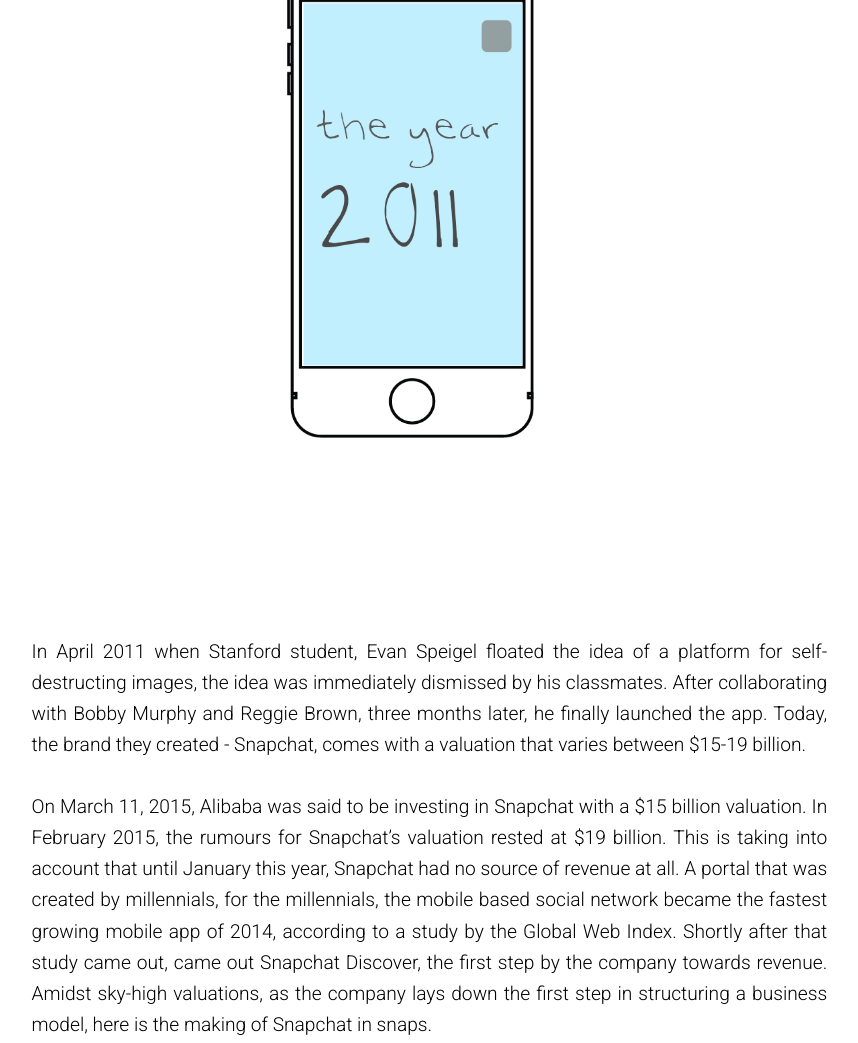
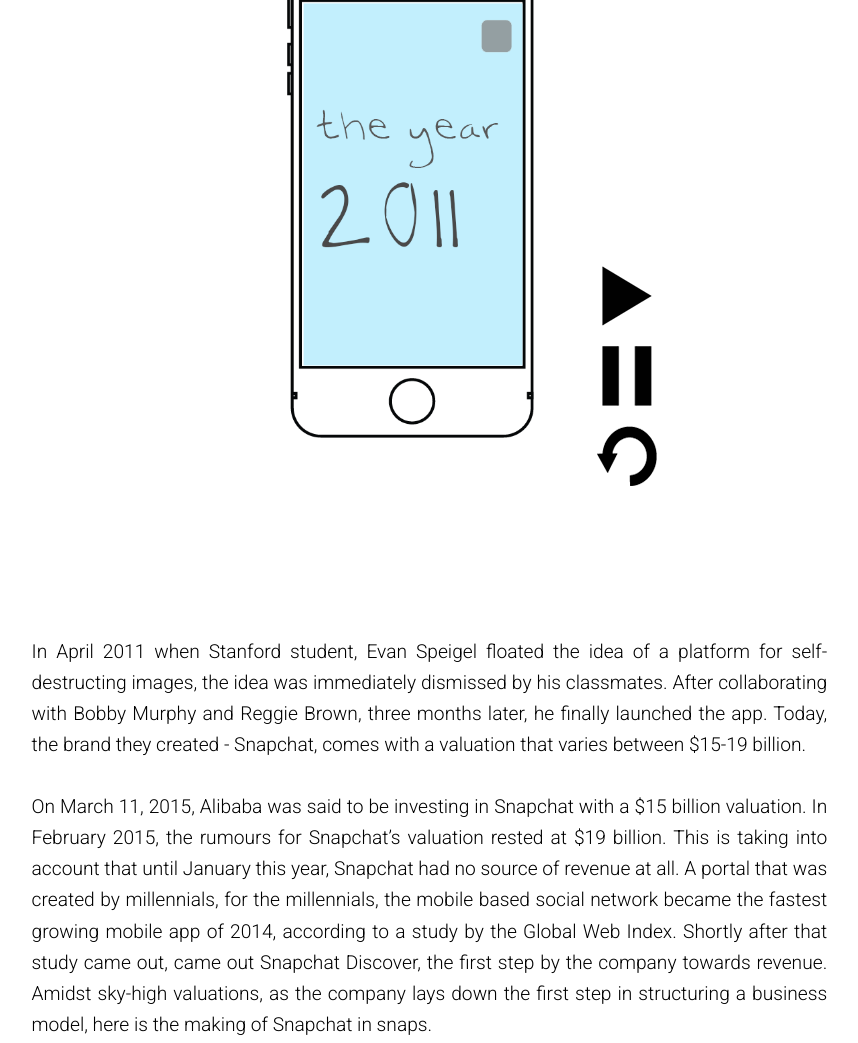
Before and after one commit to gurmanbh/snapchat-web, a plain HTML site: page index.html in a window 1280 px wide. Shown: the part 1046-2089 px from the top of the page, without its empty margins (377-1235 px from the left). Drawn offline with Linux system fonts and the light colour scheme.

Commit message:
does this work?

```diff
--- a/css/style.css
+++ b/css/style.css
@@ -14,42 +14,42 @@
 }
 
 .play{
-    background: url(img/buttons/play.png);
+    background: url(/img/play.png);
     background-position: 0px 0px;
     width: 60px;
     height: 60px;
 }
 
 .play:hover{
-    background: url(img/buttons/play.png);
+    background: url(/img/play.png);
     background-position: 0px -60px;
     width: 60px;
     height: 60px;
 }
 
 .pause  {
-    background: url(img/buttons/pause.png);
+    background: url(/img/pause.png);
     background-position: 0px 0px;
     width: 60px;
     height: 60px;
 }
 
 .pause:hover{
-    background: url(img/buttons/pause.png);
+    background: url(/img/pause.png);
     background-position: 0px -60px;
     width: 60px;
     height: 60px;
 }
 
 .reset{
-    background: url(img/buttons/reset.png);
+    background: url(/img/reset.png);
     background-position: 0px 0px;
     width: 60px;
     height: 60px;
 }
 
 .reset:hover{
-    background: url(img/buttons/reset.png);
+    background: url(/img/reset.png);
     background-position: 0px -60px;
     width: 60px;
     height: 60px;
```
Also changed, not shown: img/pause.png (renamed from img/buttons/pause.png), img/play.png (renamed from img/buttons/play.png), img/reset.png (renamed from img/buttons/reset.png).
